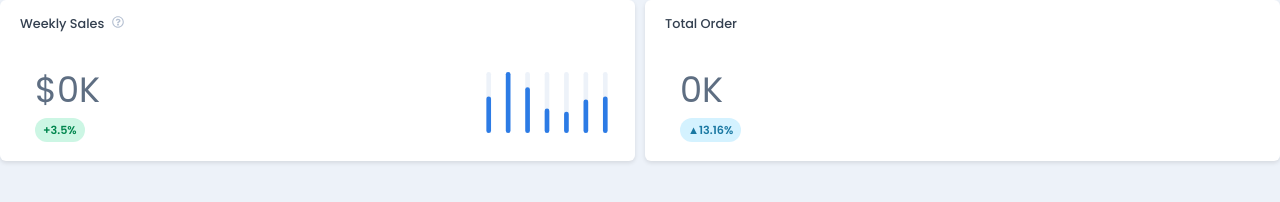
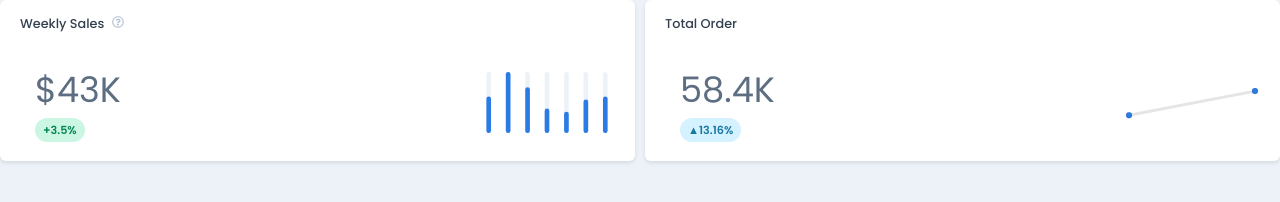
Before and after one commit to MfrMesa/Falcon, a plain HTML site: page index.html in a window 1280 px wide. Drawn offline with nearby package versions, Linux system fonts and the light colour scheme; a web font is replaced by a local one.

Commit message:
Total Order Chart basic js code

```diff
--- /dev/null
+++ b/Scripts/TotalOrderScript.js
@@ -0,0 +1,78 @@
+document.addEventListener('DOMContentLoaded', function () {
+    const ctx = document.getElementById('ChartTotalOrderGraph').getContext('2d');
+
+    let weeklySalesChart = new Chart(ctx, {
+      type: 'line',
+      data: {
+        labels: ['Week 4', 'Week 5'],
+        datasets: [{
+        label: 'Sales',
+        data: [15000, 43400],
+        backgroundColor: 'rgb(44, 123, 229)',
+        hoverBackgroundColor: 'rgba(44, 123, 229',
+        }]
+      },
+      options: {
+        animation: false,
+        indexAxis: 'x',
+        barPercentage: 0.3,
+        categoryPercentage: 0.8,
+        maintainAspectRatio: false,
+        responsive: true,
+        plugins: {
+          legend: {
+            display: false,
+          },
+          tooltip: {
+            intersect: false,
+            position: 'nearest',
+            displayColors: false,
+            backgroundColor: '#FFFFFF',
+            borderColor: 'rgba(0,0,0,.1)',
+            padding: 12,
+            borderWidth: 1,
+            bodyColor: '#000000',
+            filter: function (tooltipItem) {
+              return tooltipItem.datasetIndex === 0;
+            },
+            callbacks: {
+              label: (context) => {
+                const { datasetIndex, label, formattedValue } = context;
+                if (datasetIndex === 0) {
+                  return `${label}: ${formattedValue.replace(/,/g, '')}`;
+                }
+                return null;
+              },
+              title: function(tooltipItem, data) {
+                return null;
+              },
+            },
+          },
+        },
+        scales: {
+          x: {
+            stacked: true,
+            display: false,
+            grid: {
+              display: false,
+            },
+          },
+          y: {
+            display: false,
+            beginAtZero: true,
+            grid: {
+              display: false,
+            }
+          },
+        },
+        elements: {
+          bar: {
+            borderWidth: 0,
+            borderRadius: 5,
+            borderSkipped: 'none',
+          },
+        },
+      },
+    });
+
+  });
--- a/Scripts/WeeklySalesScript.js
+++ b/Scripts/WeeklySalesScript.js
@@ -30,19 +30,17 @@ document.addEventListener('DOMContentLoaded', function () {
           display: false,
         },
         tooltip: {
-          enabled: [true, false],
+          intersect: false,
           position: 'nearest',
           displayColors: false,
           backgroundColor: '#FFFFFF',
           borderColor: 'rgba(0,0,0,.1)',
+          padding: 12,
           borderWidth: 1,
-          padding: 10,
-          titleFontSize: 16,
-          bodyFontSize: 14,
-          titleFontFamily: 'Poppins',
-          bodyFontFamily: 'Poppins',
-          titleColor: '#000000',
           bodyColor: '#000000',
+          filter: function (tooltipItem) {
+            return tooltipItem.datasetIndex === 0;
+          },
           callbacks: {
             label: (context) => {
               const { datasetIndex, label, formattedValue } = context;
--- a/Section1.css
+++ b/Section1.css
@@ -152,6 +152,13 @@ body {
     color: #1978A2;
 }
 
+#ChartTotalOrderGraph {
+    width: 100%;
+    height: 100%;
+    display: flex;
+    align-items: center;
+    justify-content: center;
+}
 
 
 /* ChartTotalOrder End */
--- a/index.html
+++ b/index.html
@@ -27,7 +27,7 @@
             </div>
             <div class="ChartData" id="ChartWeeklySalesInfo">
                 <div class="ChartDataSideInfo">
-                    <h1 class="ChartMainInfo">$<span id="ChartWeeklySalesFinalData">0</span>K</h1>
+                    <h1 class="ChartMainInfo">$<span id="ChartWeeklySalesFinalData">43</span>K</h1>
                     <span class="ChartSecondaryInfo"><span id="ChartWeeklySalesPercentageVariance">+3.5</span>%</span>
                 </div>
                 <div class="ChartDataGraph">
@@ -42,10 +42,12 @@
             </div>
             <div class="ChartData" id="ChartTotalOrderInfo">
                 <div class="ChartDataSideInfo">
-                    <h1 class="ChartMainInfo"><span id="ChartTotalOrderFinalData">0</span>K</h1>
+                    <h1 class="ChartMainInfo"><span id="ChartTotalOrderFinalData">58.4</span>K</h1>
                     <span class="ChartSecondaryInfo"><span id="ChartTotalOrderPercentageVariance">▲13.16</span>%</span>
                 </div>
                 <div class="ChartDataGraph">
+                    <script src="Scripts/TotalOrderScript.js" defer></script>
+                    <canvas id="ChartTotalOrderGraph"></canvas>
                 </div>
             </div>
         </section>
```
